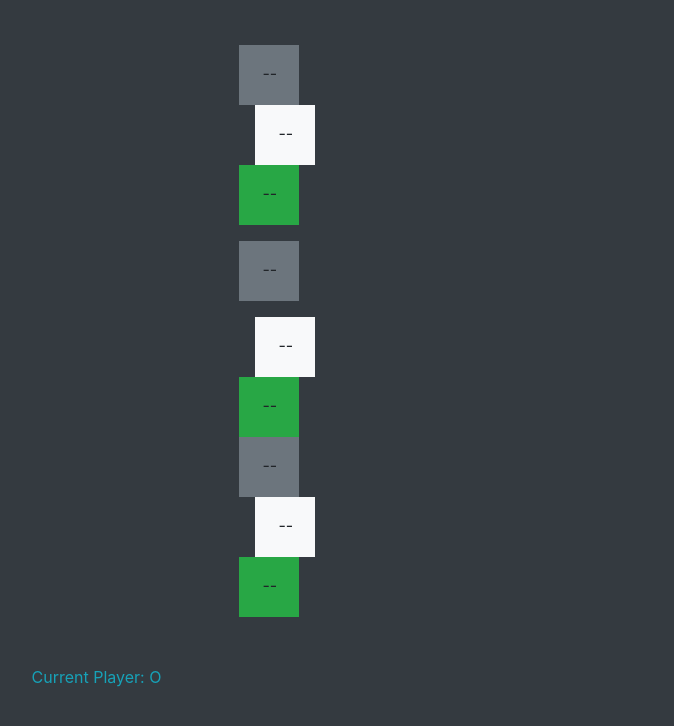
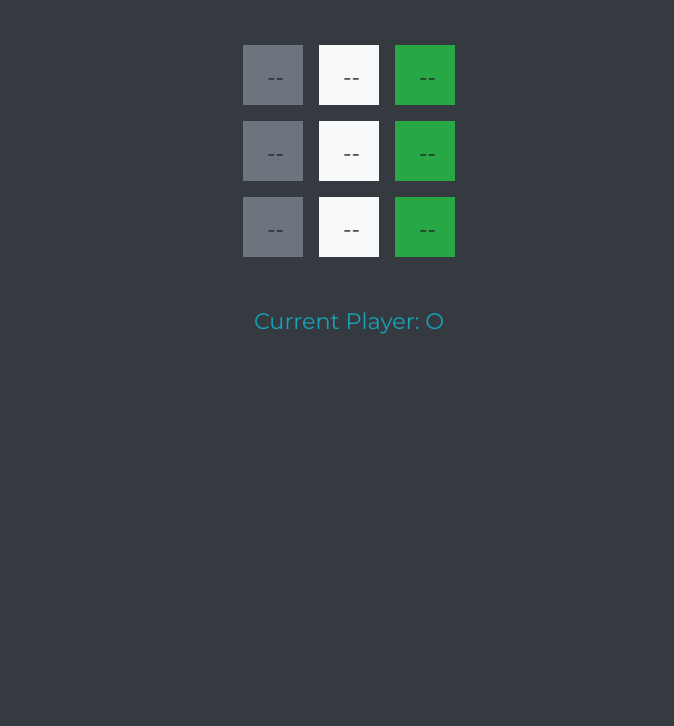
Before and after one commit to sam1elf/TicTacToe, a plain HTML site: page Javascript tictactoe/index.html in a window 1280 px wide. Shown: the part 188-914 px from the top of the page, without its empty margins (291-965 px from the left). After the commit the page ends 800 px from the top, so only its background shows below. Drawn offline with nearby package versions, Linux system fonts and the light colour scheme.

Commit message:
final commit
styling changes

```diff
--- a/Javascript tictactoe/functions.js
+++ b/Javascript tictactoe/functions.js
@@ -1,7 +1,6 @@
 var currentPlayer = "O";
 var winner = "";
 counter = 0;
-
 
 function tilePressed(id) {
     // console.log(id +" pressed!");
@@ -10,6 +9,7 @@ function tilePressed(id) {
             $('#' + id).text(currentPlayer);
             counter ++;
 
+            // check if all 9 tiles have been played
             if ( counter == 9 ) {
                 $('#output').text("No Winner. Try again!");
                 $('#playAgain').attr('class', 'btn-lg btn-success mx-auto visible');
@@ -19,24 +19,24 @@ function tilePressed(id) {
             if ( isThereAWinner() ) {
                 $('#output').text(currentPlayer + " Wins!");
                 winner = currentPlayer;
+
             };
-
+            if ( winner === "" && counter < 9) {
                 // switch currentPlayer
                 if ( currentPlayer == "O" ) {
                     currentPlayer = "X";
-                $('#currPlay').text("X");
+                    $('#output').text("Current Player: X");
                 } else {
                     currentPlayer = "O";
-                $('#currPlay').text("O");
+                    $('#output').text("Current Player: O");
                 };
-
+            }
         }
     }
 };
 
 
 function isThereAWinner() {
-    console.log("entering winner eval");
     if (
     $('#button1').text() === currentPlayer && $('#button2').text() === currentPlayer && $('#button3').text() === currentPlayer ||
     $('#button4').text() === currentPlayer && $('#button5').text() === currentPlayer && $('#button6').text() === currentPlayer ||
@@ -47,11 +47,9 @@ function isThereAWinner() {
     $('#button1').text() === currentPlayer && $('#button5').text() === currentPlayer && $('#button9').text() === currentPlayer ||
     $('#button7').text() === currentPlayer && $('#button5').text() === currentPlayer && $('#button3').text() === currentPlayer
     ) {
-        console.log("returning true");
         $('#playAgain').attr('class', 'btn-lg btn-success mx-auto visible');
         return true;
     } else {
-        console.log("returning false");
         return false;
     };
 
--- a/Javascript tictactoe/index.html
+++ b/Javascript tictactoe/index.html
@@ -1,62 +1,56 @@
-<!doctype html>
+<!DOCTYPE html>
 <html lang="en">
   <head>
     <meta charset="utf-8">
-    <meta name="viewport" content="width=device-width, initial-scale=1, shrink-to-fit=no">
+    <meta name="viewport" content="width=device-width, initial-scale=1">
     <link rel="stylesheet" href="https://stackpath.bootstrapcdn.com/bootstrap/4.3.1/css/bootstrap.min.css" integrity="sha384-ggOyR0iXCbMQv3Xipma34MD+dH/1fQ784/j6cY/iJTQUOhcWr7x9JvoRxT2MZw1T" crossorigin="anonymous">
     <script type="text/javascript" src="functions.js"></script>
+    <style>
+        @import url('https://fonts.googleapis.com/css?family=Montserrat&display=swap');
+    </style>
     <title>TicTacToe</title>
   </head>
-  <body class="bg-dark">
+  <body class="bg-dark" style="font-family: 'Montserrat', sans-serif; font-size: 1.4em;">
 
+    <!-- Image -->
     <div class="container mb-5">
       <div class="row">
         <img src="media/tic-tac-toe.png" class="mx-auto" alt="TicTacToe" />
       </div>
     </div>
+    <div class="container">
 
       <!-- Gameboard -->
-    <div class="container">
-      <div class="row">
-        <div class="mx-auto">
-          <div class="row">
-            <div class="col-md-4">
-              <a id="button1" class="bg-secondary pt-3 pb-3 pl-4 pr-3 d-inline-block" style="width: 60px; height: 60px;" onclick="tilePressed(this.id);">--</a>
+      <div class="row h-100 justify-content-center align-items-center">
+        <a id="button1" class="bg-secondary pt-3 pb-3 pl-4 pr-3  d-inline-block" style="width: 60px; height: 60px;" onclick="tilePressed(this.id);">--</a>
         <a id="button2" class="bg-light pt-3 pb-3 pl-4 pr-3 mx-3 d-inline-block" style="width: 60px; height: 60px;" onclick="tilePressed(this.id);">--</a>
         <a id="button3" class="bg-success pt-3 pb-3 pl-4 pr-3 d-inline-block" style="width: 60px; height: 60px;" onclick="tilePressed(this.id);">--</a>
       </div>
-          </div>
-          <div class="row">
-            <div class="col-md-4">
+
+      <div class="row h-100 justify-content-center align-items-center">
         <a id="button4" class="bg-secondary pt-3 pb-3 pl-4 pr-3 my-3 d-inline-block" style="width: 60px; height: 60px;" onclick="tilePressed(this.id);">--</a>
         <a id="button5" class="bg-light pt-3 pb-3 pl-4 pr-3 mx-3 d-inline-block" style="width: 60px; height: 60px;" onclick="tilePressed(this.id);">--</a>
         <a id="button6" class="bg-success pt-3 pb-3 pl-4 pr-3 d-inline-block" style="width: 60px; height: 60px;" onclick="tilePressed(this.id);">--</a>
       </div>
-          </div>
-          <div class="row">
-            <div class="col-md-4">
+
+      <div class="row h-100 justify-content-center align-items-center">
         <a id="button7" class="bg-secondary pt-3 pb-3 pl-4 pr-3 d-inline-block" style="width: 60px; height: 60px;" onclick="tilePressed(this.id);">--</a>
         <a id="button8" class="bg-light pt-3 pb-3 pl-4 pr-3 mx-3 d-inline-block" style="width: 60px; height: 60px;" onclick="tilePressed(this.id);">--</a>
         <a id="button9" class="bg-success pt-3 pb-3 pl-4 pr-3 d-inline-block" style="width: 60px; height: 60px;" onclick="tilePressed(this.id);">--</a>
       </div>
+
+      <!-- Output text -->
+      <div class="row">
+        <p class="mx-auto mt-5 text-info"><span id="output">Current Player: O</span></p>
       </div>
-        </div>
-      </div>
-      <div class="row">
-        <p class="mx-auto mt-5 text-info">Current Player: <span id="currPlay">O</span></p>
-        <p class="mx-auto mt-5 text-info float-right"><span id="output"></span></p>
 
-      </div>
+      <!-- Replay button -->
       <div class="row">
         <button class="btn-lg btn-success mx-auto invisible" type="button" id="playAgain" onclick="playAgain();">Play again!</button>
       </div>
 
     </div>
-
-
-
-
-
+    <!-- Jquery Bootstrap -->
     <script src="https://code.jquery.com/jquery-3.3.1.slim.min.js" integrity="sha384-q8i/X+965DzO0rT7abK41JStQIAqVgRVzpbzo5smXKp4YfRvH+8abtTE1Pi6jizo" crossorigin="anonymous"></script>
     <script src="https://cdnjs.cloudflare.com/ajax/libs/popper.js/1.14.7/umd/popper.min.js" integrity="sha384-UO2eT0CpHqdSJQ6hJty5KVphtPhzWj9WO1clHTMGa3JDZwrnQq4sF86dIHNDz0W1" crossorigin="anonymous"></script>
     <script src="https://stackpath.bootstrapcdn.com/bootstrap/4.3.1/js/bootstrap.min.js" integrity="sha384-JjSmVgyd0p3pXB1rRibZUAYoIIy6OrQ6VrjIEaFf/nJGzIxFDsf4x0xIM+B07jRM" crossorigin="anonymous"></script>
```
Lines whose indentation alone changed are shown as unchanged.
